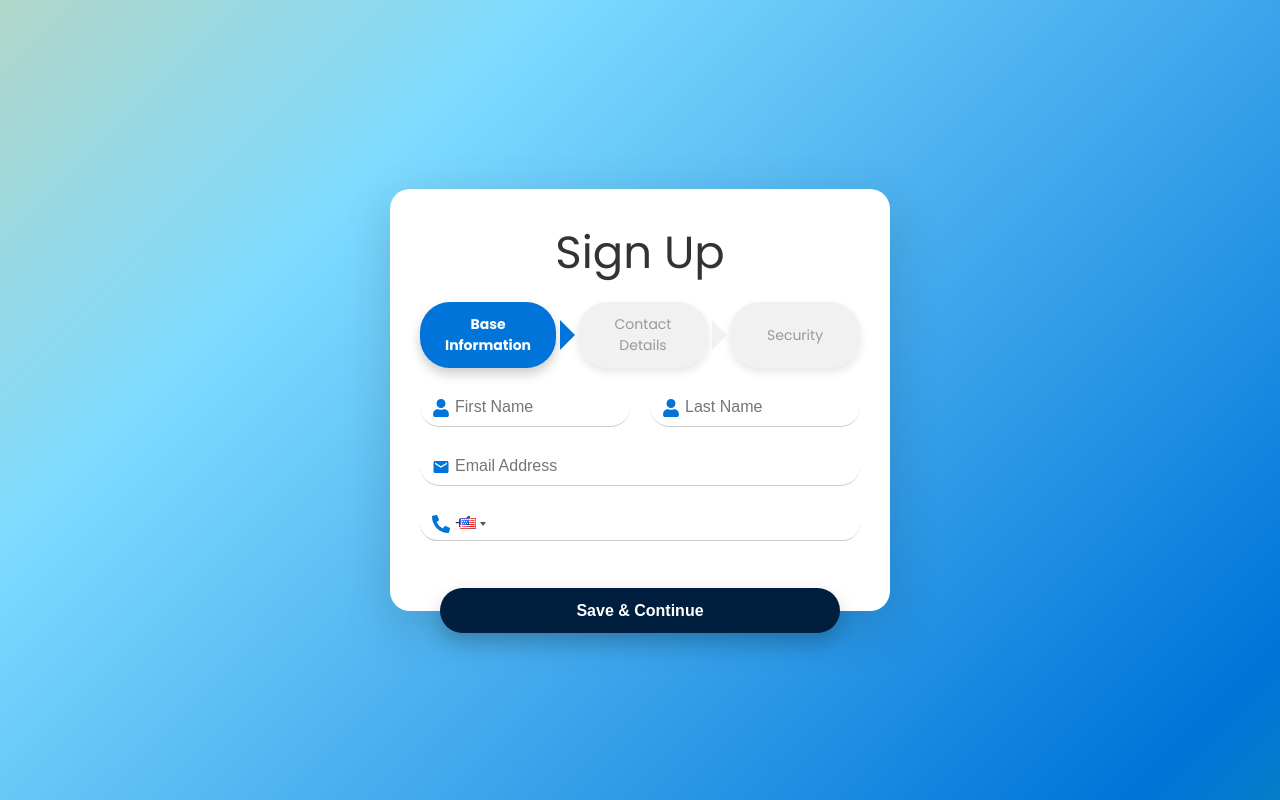
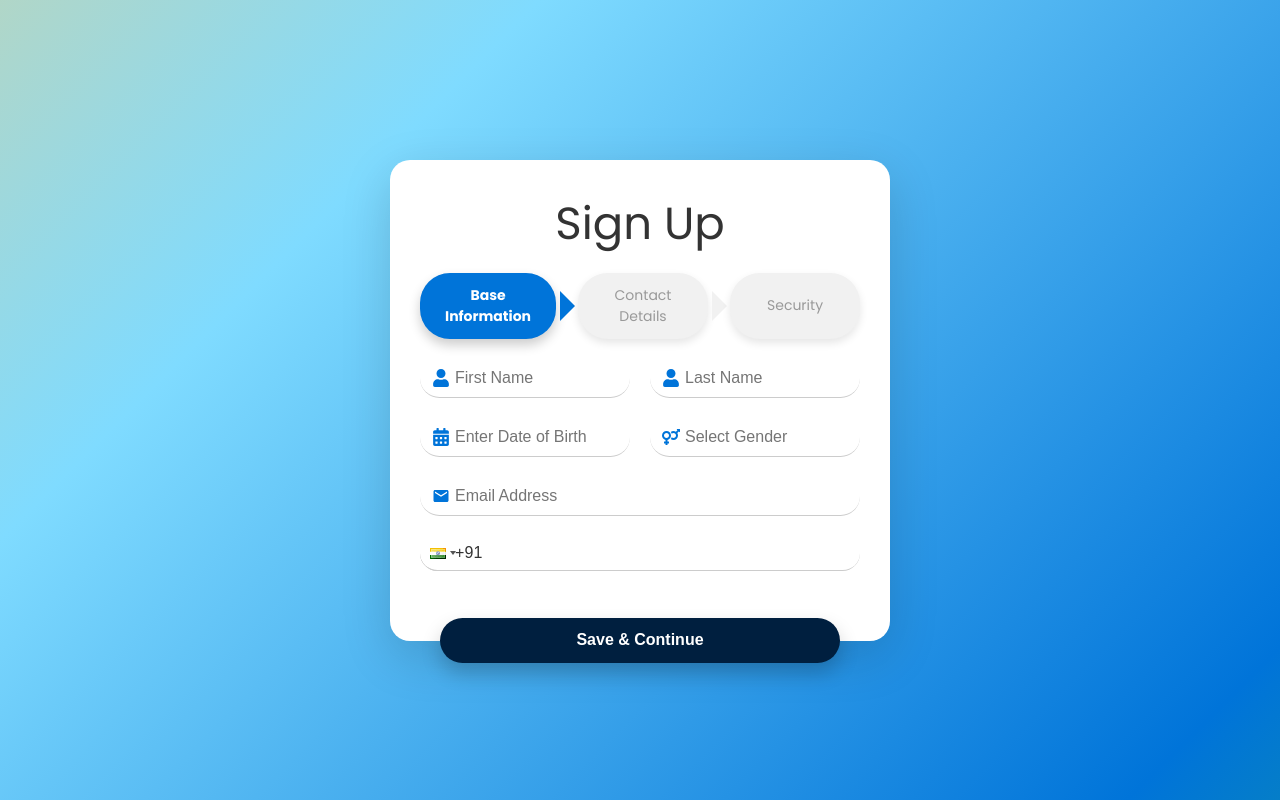
Before and after one commit to Pratyaksha-KYC/KYC_Application, a React (Create React App) app: page /signup in a window 1280 px wide. Built offline with nearby package versions, Linux system fonts and the light colour scheme.

Commit message:
Additional UI Changes to Signup form

```diff
--- a/src/Components/Pages/SignUp/SignupForm.css
+++ b/src/Components/Pages/SignUp/SignupForm.css
@@ -164,7 +164,7 @@ body {
   border: none;
   border-bottom: 1px solid #cccccc;
   border-radius: 30px 0 0 30px;
-  padding-left: 30px; /* Adjusted padding for consistent spacing */
+  padding-left: 0px; /* Adjusted padding for consistent spacing */
   background-color: transparent;
   height: 100%;
   margin-right: 10px; /* Add right margin to separate flag from input */
--- a/src/Components/Pages/SignUp/SignupForm.jsx
+++ b/src/Components/Pages/SignUp/SignupForm.jsx
@@ -1,5 +1,6 @@
 import React, { useState } from "react";
 import PhoneInput from "react-phone-input-2";
+import { FaEarthAsia } from "react-icons/fa6";
 import "react-phone-input-2/lib/style.css";
 import {
   FaUser,
@@ -8,36 +9,93 @@ import {
   FaHome,
   FaMapMarkerAlt,
   FaCity,
+  FaCalendarAlt,
+  FaVenusMars,
 } from "react-icons/fa";
 import { MdEmail } from "react-icons/md";
 import "./SignupForm.css";
 
+const DateOfBirthField = () => {
+  const [dob, setDob] = useState("");
+
+  const handleDateChange = (e) => {
+    setDob(e.target.value);
+  };
+
+  return (
+    <div className="form-group">
+      {dob ? (
+        <input type="date" value={dob} onChange={handleDateChange} required />
+      ) : (
+        <input
+          type="text"
+          placeholder="Enter Date of Birth"
+          onFocus={(e) => (e.target.type = "date")}
+          onBlur={(e) => {
+            if (!dob) e.target.type = "text";
+          }}
+          onChange={handleDateChange}
+          required
+        />
+      )}
+      <FaCalendarAlt className="username-icon" />
+    </div>
+  );
+};
+
+const GenderSelectField = () => {
+  const [gender, setGender] = useState("");
+  const [isFocused, setIsFocused] = useState(false);
+
+  const handleGenderChange = (e) => {
+    setGender(e.target.value);
+    setIsFocused(false); // Hide dropdown after selection
+  };
+
+  return (
+    <div className="form-group">
+      {isFocused || gender ? (
+        <select
+          value={gender}
+          onChange={handleGenderChange}
+          required
+          onBlur={() => setIsFocused(false)}
+          autoFocus
+        >
+          <option value="" disabled hidden>
+            Select Gender
+          </option>
+          <option value="male">Male</option>
+          <option value="female">Female</option>
+          <option value="other">Other</option>
+        </select>
+      ) : (
+        <input
+          type="text"
+          placeholder="Select Gender"
+          onFocus={() => setIsFocused(true)}
+          readOnly
+          required
+        />
+      )}
+      <FaVenusMars className="username-icon" />
+    </div>
+  );
+};
+
 const SignupForm = () => {
   const [activeStep, setActiveStep] = useState(1);
   const [phoneNumber, setPhoneNumber] = useState("");
-  const [phoneError, setPhoneError] = useState("");
+  const [isValid, setIsValid] = useState(true);
 
   const handlePhoneNumberChange = (value) => {
     setPhoneNumber(value);
-    validatePhoneNumber(value);
+    setIsValid(validatePhoneNumber(value));
   };
 
-  const validatePhoneNumber = (value) => {
-    const phoneNumberDigits = value.replace(/\D/g, ""); // Remove non-digit characters
-    const localNumber = phoneNumberDigits.slice(-10); // Extract last 10 digits
-
-    if (localNumber.length === 10) {
-      setPhoneError("");
-      return true;
-    } else {
-      setPhoneError("Please enter a valid 10-digit phone number");
-      return false;
-    }
-  };
-
-  const handlePhoneChange = (value) => {
-    setPhoneNumber(value);
-    validatePhoneNumber(value);
+  const validatePhoneNumber = (phoneNumber) => {
+    const phoneNumberPattern = /^\d{12}$/;
+    return phoneNumberPattern.test(phoneNumber.replace(/\D/g, ""));
   };
 
   const renderFormContent = () => {
@@ -55,21 +113,30 @@ const SignupForm = () => {
                 <FaUser className="username-icon" />
               </div>
             </div>
+
+            <div className="input-pair">
+              <DateOfBirthField />
+              <GenderSelectField />
+            </div>
+
             <div className="form-group">
               <input type="email" placeholder="Email Address" required />
               <MdEmail className="username-icon" />
             </div>
             <div className="form-group phone-input">
               <PhoneInput
-                country={"us"}
+                country={"in"}
                 value={phoneNumber}
                 onChange={handlePhoneNumberChange}
+                inputProps={{
+                  required: true,
+                }}
               />
-              <FaPhoneAlt className="username-icon" />
-              <div className="error-message" id="phoneError">
-                {phoneError}
-              </div>{" "}
-              {/* Error message element */}
+              {!isValid && (
+                <p className="error-message">
+                  Please enter a valid phone number!
+                </p>
+              )}
             </div>
           </div>
         );
@@ -86,8 +153,18 @@ const SignupForm = () => {
                 <FaCity className="username-icon" />
               </div>
               <div className="form-group">
-                <input type="text" placeholder="Postal Code" required />
-                <FaMapMarkerAlt className="username-icon" />
+                <input type="text" placeholder="State" required />
+                <FaCity className="username-icon" />
+              </div>
+            </div>
+            <div className="input-pair">
+              <div className="form-group">
+                <input type="text" placeholder="Postal code" required />
+                <FaCity className="username-icon" />
+              </div>
+              <div className="form-group">
+                <input type="text" placeholder="Country" required />
+                <FaEarthAsia className="username-icon" />
               </div>
             </div>
           </div>
@@ -108,6 +185,12 @@ const SignupForm = () => {
       default:
         return null;
     }
+  };
+
+  const handleSubmit = (e) => {
+    e.preventDefault();
+    // Handle form submission logic here
+    console.log("Form submitted");
   };
 
   return (
@@ -133,7 +216,7 @@ const SignupForm = () => {
           Security
         </div>
       </div>
-      <form className="registration-form">
+      <form className="registration-form" onSubmit={handleSubmit}>
         {renderFormContent()}
         <button type="submit" className="submit-btn">
           Save & Continue
```
